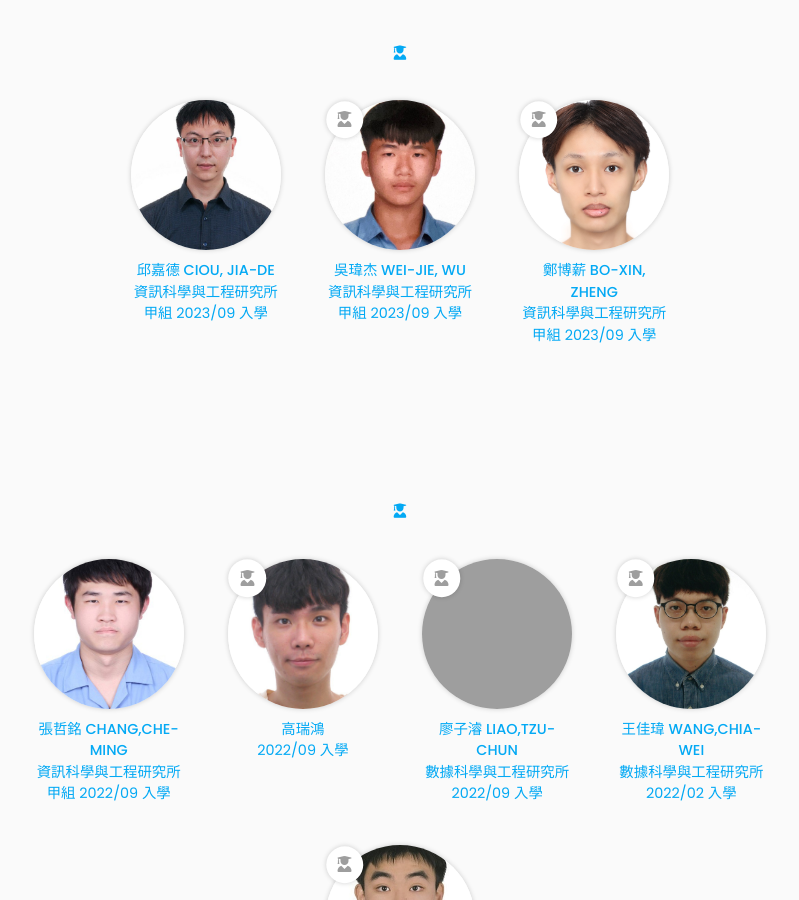
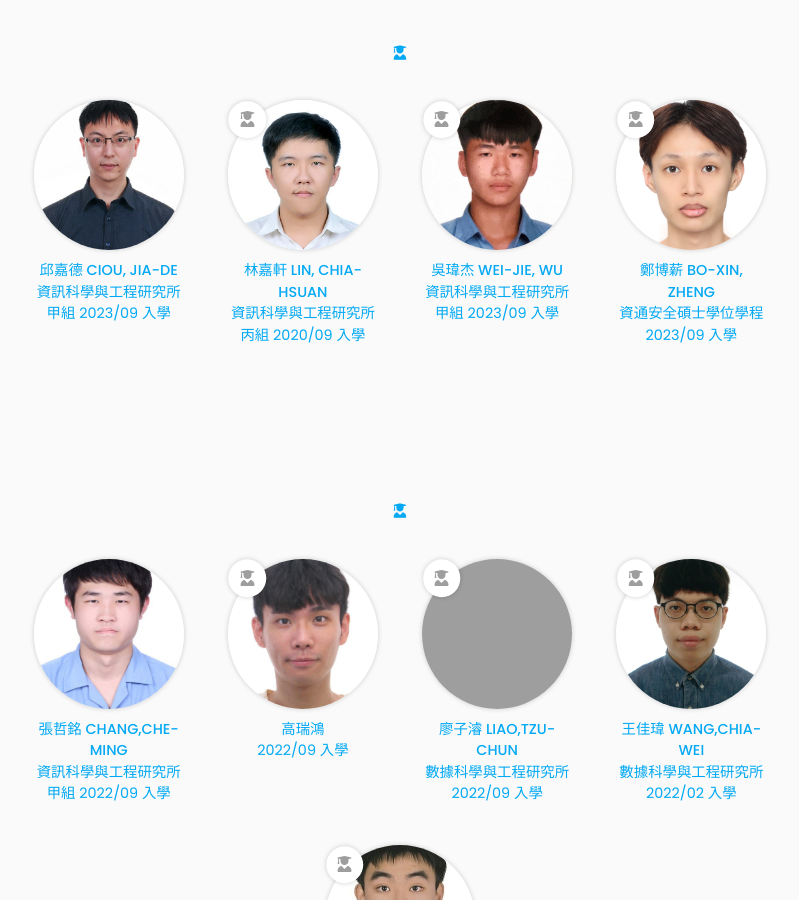
Before and after one commit to NYCU-PLAS/NYCU-PLAS.github.io, a Jekyll site: the page built from team/index.md, in a window 1280 px wide and 900 px high, scrolled down 865 px. Shown: the whole window, without its empty margins (240-1039 px from the left). Built offline with Jekyll 4.4.1, drawn with Linux system fonts in a browser that asks for light colours; grey boxes are pictures that could not be loaded.

Commit message:
[feat] Add all members * One graduated * All grad2023 w/ their roles

```diff
--- /dev/null
+++ b/_members/LIN-CHIA-HSUAN.md
@@ -0,0 +1,15 @@
+---
+name: 林嘉軒 LIN, CHIA-HSUAN
+image: images/students/2023-09-12_15-58-30.jpg
+description: 資訊科學與工程研究所丙組 2020/09 入學
+role: master-2023
+aliases:
+
+
+links:
+    home-page:
+    email: chlin.cs12@nycu.edu.tw
+    github: https://github.com/chiahsuantw
+---
+
+    - 研究領域：
--- a/_members/ZHENG-BO-XIN.md
+++ b/_members/ZHENG-BO-XIN.md
@@ -1,7 +1,7 @@
 ---
 name: 鄭博薪 BO-XIN, ZHENG
 image: images/students/2023-09-08_13-05-30.jpg
-description: 資訊科學與工程研究所甲組 2023/09 入學
+description: 資通安全碩士學位學程 2023/09 入學
 role: master-2023
 aliases:
 
```
Also changed, not shown: _members/QIU-WAN-XUAN.md (added, +15 -0 lines), images/students/2023-09-12_15-58-30.jpg (added).
